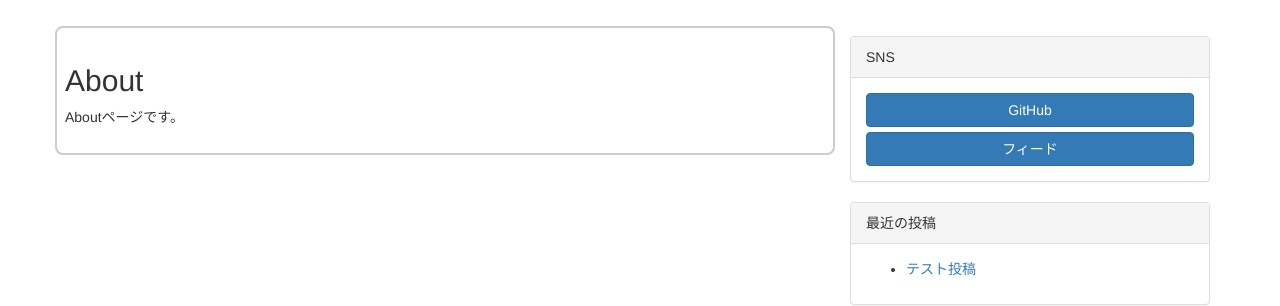
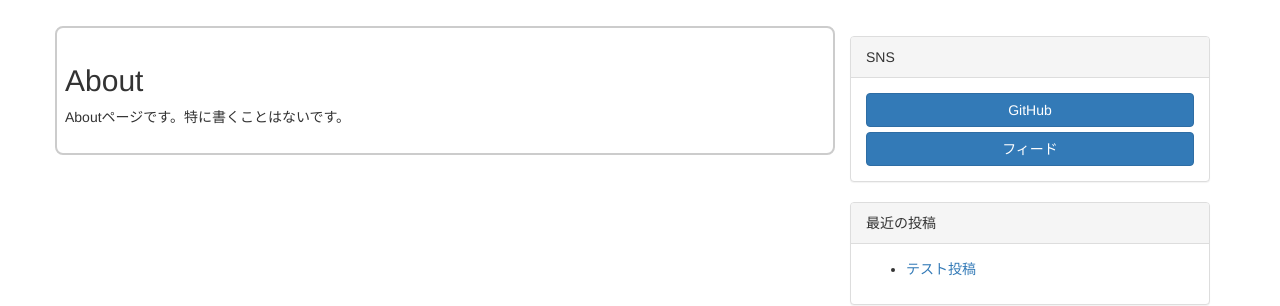
Before and after one commit to mushkinoko/mushkinoko.github.io, a Jekyll site: the page built from about.md, in a window 1280 px wide. Shown: the part 304-610 px from the top of the page. Built offline with Jekyll 4.4.1, drawn with Linux system fonts in a browser that asks for light colours.

Commit message:
Edit Files

```diff
--- a/about.md
+++ b/about.md
@@ -4,4 +4,4 @@ title: About
 permalink: /about/
 ---
 
-Aboutページです。
+Aboutページです。特に書くことはないです。
```
Also changed, not shown: _posts/2016-12-23-testpost.md (+1 -1 lines).
